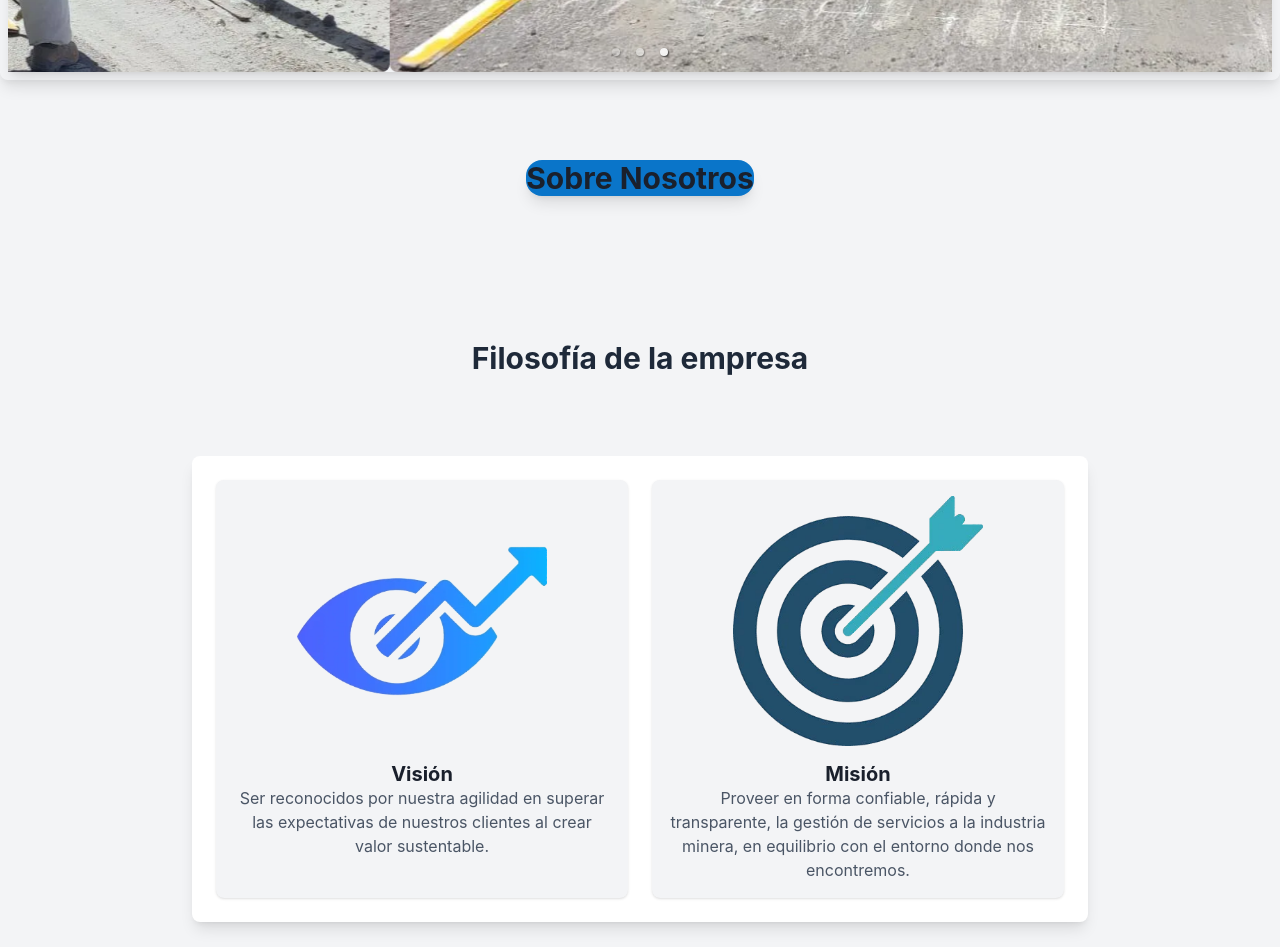
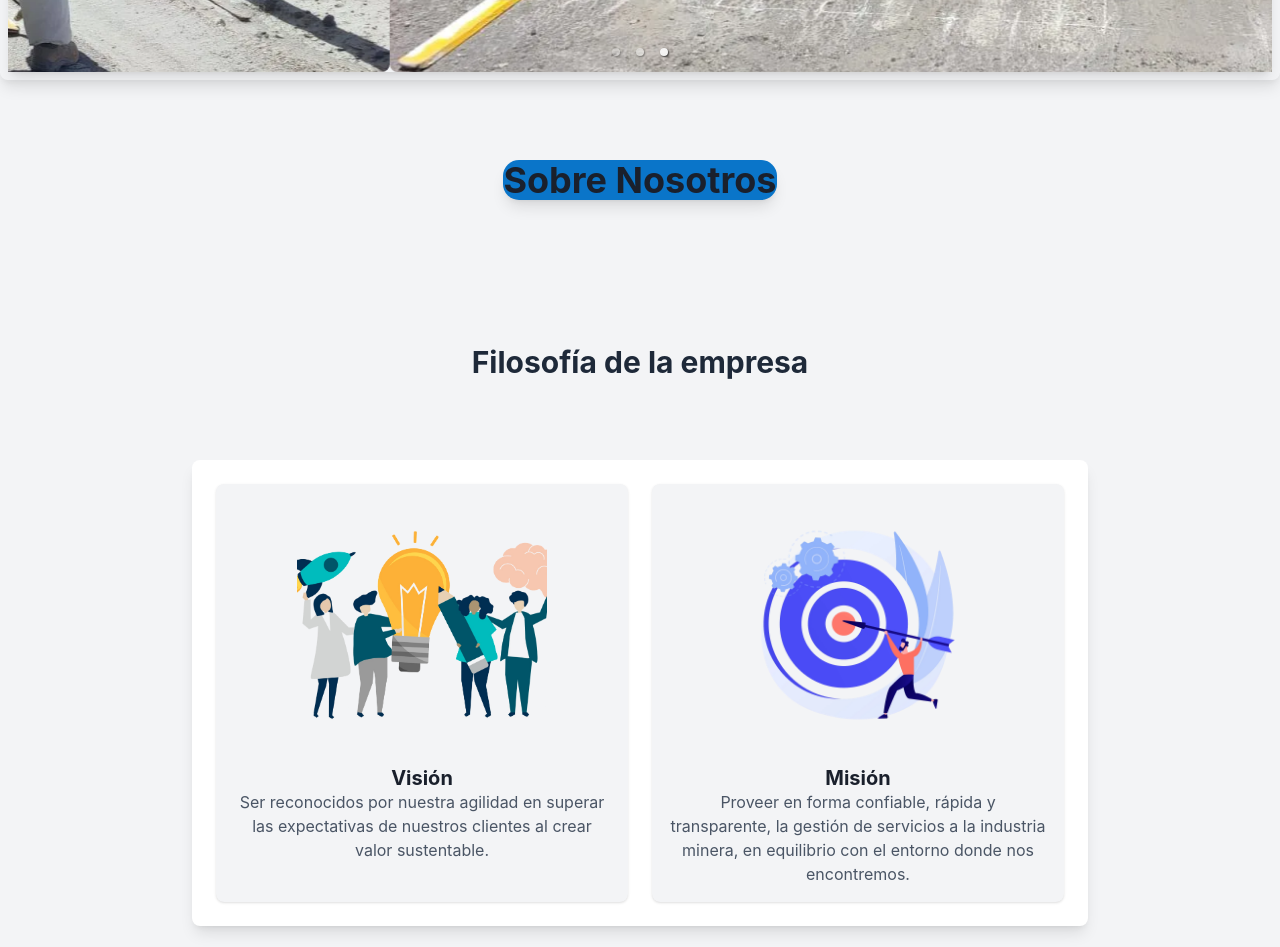
Before and after one commit to Newanbu/Landing-page, a React (Vite) app: page / in a window 1280 px wide. Shown: the part 1040-1987 px from the top of the page. Built offline with nearby package versions, Linux system fonts and the light colour scheme.

Commit message:
Fix:Images

```diff
--- a/src/components/Inicio/Inicio.jsx
+++ b/src/components/Inicio/Inicio.jsx
@@ -159,7 +159,7 @@ const Inicio = () => {
                 whileInView="visible"
                 viewport={{ once: true }}
                 variants={fadeInVariants}
-                className="m-10 p-10 text-3xl flex justify-center"  // 🔹 Se agregó padding (p-6)
+                className="m-10 p-10 text-4xl  "
             >
                 <motion.button
                     whileHover={{ scale: 1.2, boxShadow: "0px 0px 25px rgba(255, 255, 255, 0.8)" }}
@@ -168,7 +168,7 @@ const Inicio = () => {
                         backgroundColor: ["#001f3f", "#0074D9", "#39CCCC", "#3D99F5", "#4FC3F7", "#00BFFF", "#001f3f"], // 🔹 Tonos azul y celeste
                         transition: { duration: 5, repeat: Infinity, ease: "easeInOut" }
                     }}
-                    className="m-2 px-6 text-2xl font-bold text-white rounded-2xl shadow-lg transition-all focus:outline-none focus:ring-4 focus:ring-blue-400 border-none"
+                    className="m-10 text-2xl font-bold text-white rounded-2xl shadow-lg transition-all focus:outline-none focus:ring-4 focus:ring-blue-400 border-none"
 
                     onClick={()=>{
                         onOpen()
@@ -198,7 +198,7 @@ const Inicio = () => {
                 <div className="grid grid-cols-1 md:grid-cols-2 gap-6">
                     {filosofia.map((item, index) => (
                         <div key={index} className="p-4 bg-gray-100 rounded-lg shadow text-center">
-                            <Image src={item.image} alt={item.title} borderRadius="md" boxSize="250px" objectFit="cover" className="mx-auto mb-4" />
+                            <Image src={item.image} alt={item.title} borderRadius="md" boxSize="250px" objectFit="cover" className="mx-auto mb-4 text-black" />
                             <Heading size="md"> {item.title} </Heading>
                             <p className="mt-2 text-gray-600">{item.description}</p>
                         </div>
```
Also changed, not shown: public/mision.webp, public/vision.webp.
